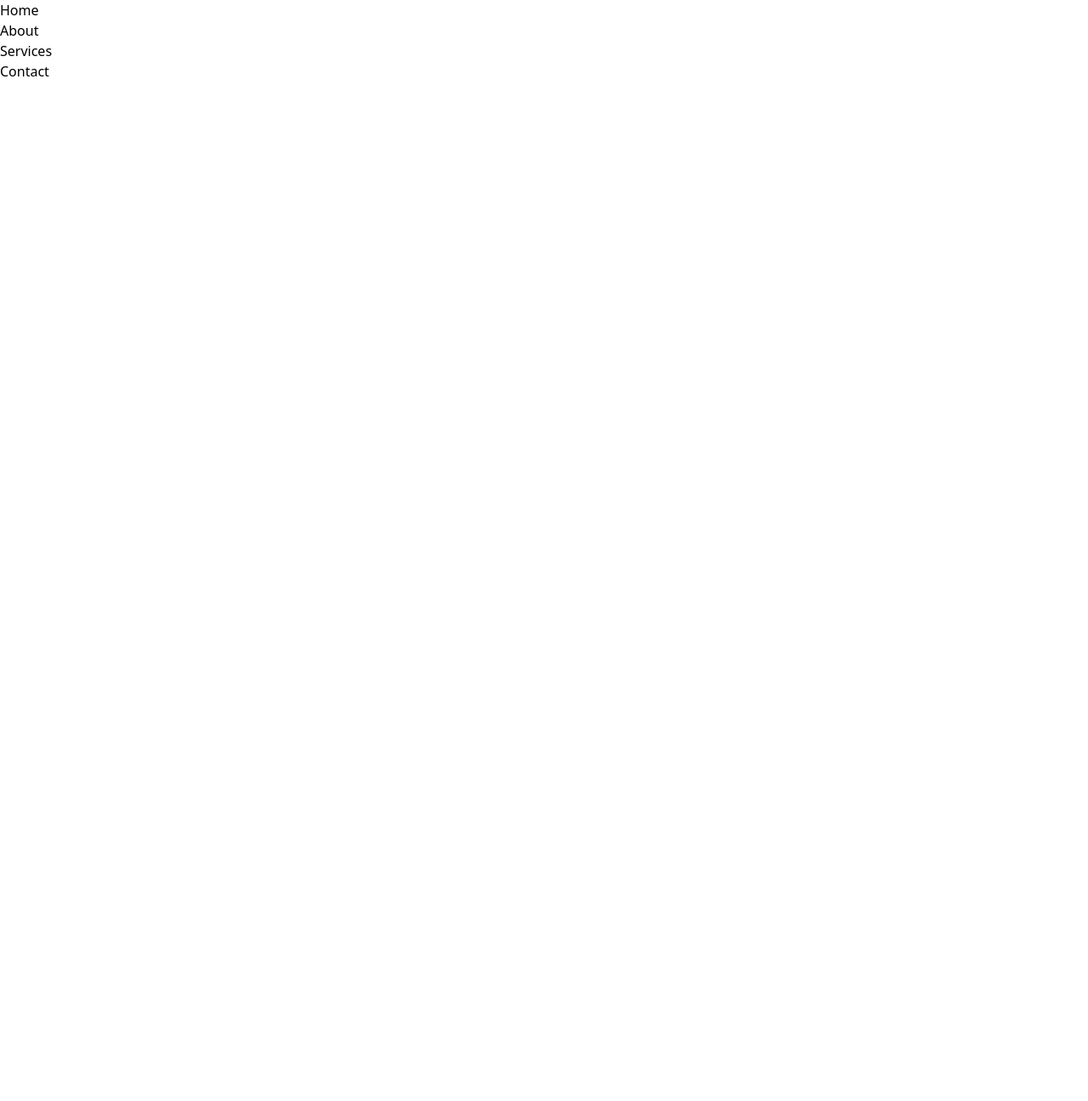
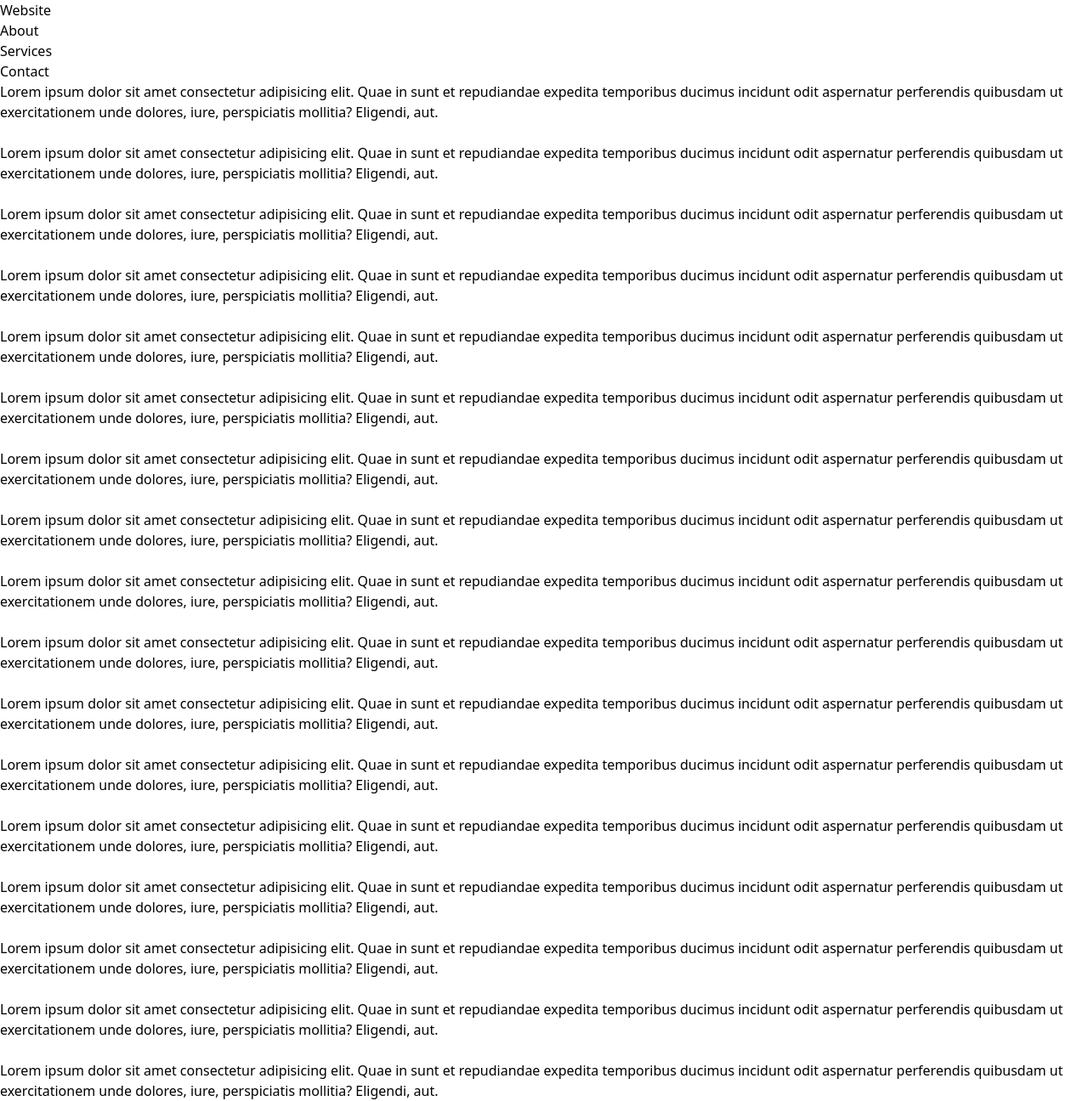
Before and after one commit to ShivankJain/Navbars, a React (Vite) app in the folder navbar1/: page /services in a window 1280 px wide. Shown: the whole page at 85% size. Before the commit the page ends 800 px from the top, so only its background shows below. Built offline with nearby package versions, Linux system fonts and the light colour scheme.

Commit message:
more progress

```diff
--- a/navbar1/src/App.jsx
+++ b/navbar1/src/App.jsx
@@ -1,6 +1,10 @@
 import React from 'react'
 import Navbar from './Components/Navbar'
-import { BrowserRouter,Route } from 'react-router-dom'
+import { BrowserRouter,Routes,Route } from 'react-router-dom'
+import About from './Components/Pages/About'
+import Contact from './Components/Pages/Contact'
+import Home from './Components/Pages/Home'
+import Services from './Components/Pages/Services'
 
 
 const App = () => {
@@ -8,6 +12,12 @@ const App = () => {
     <div>
       <BrowserRouter>
           <Navbar />
+          <Routes>
+             <Route path='/' element={<Home/>}></Route>
+             <Route path='/about' element={<About/>}></Route>
+             <Route path='/services' element={<Services/>}></Route>
+             <Route path='/contact' element={<Contact/>}></Route>
+          </Routes>
       </BrowserRouter>
     </div>
   )
--- a/navbar1/src/Components/Navbar.jsx
+++ b/navbar1/src/Components/Navbar.jsx
@@ -3,14 +3,14 @@ import {Link} from 'react-router-dom'
 
 const Navbar = () => {
   return (
-    <div className='flex'>
-         <Link to='/'>Home</Link>
+    <nav className='flex'>
+         <Link to='/' className=''>Website</Link>
          <ul className=''>
           <li><Link to='/about'>About</Link></li>
           <li><Link to='/services'>Services</Link></li>
           <li><Link to='/contact'>Contact</Link></li>
          </ul>
-    </div>
+    </nav>
   )
 }
 
--- a/navbar1/src/Components/Pages/Services.jsx
+++ b/navbar1/src/Components/Pages/Services.jsx
@@ -3,8 +3,80 @@ import React from 'react'
 const Services = () => {
   return (
     <div>
+    <div>
         Lorem ipsum dolor sit amet consectetur adipisicing elit. Quae in sunt et repudiandae expedita temporibus ducimus incidunt odit aspernatur perferendis quibusdam ut exercitationem unde dolores, iure, perspiciatis mollitia? Eligendi, aut.
     </div>
+    <br />
+    <div>
+        Lorem ipsum dolor sit amet consectetur adipisicing elit. Quae in sunt et repudiandae expedita temporibus ducimus incidunt odit aspernatur perferendis quibusdam ut exercitationem unde dolores, iure, perspiciatis mollitia? Eligendi, aut.
+    </div>
+    <br />
+    <div>
+        Lorem ipsum dolor sit amet consectetur adipisicing elit. Quae in sunt et repudiandae expedita temporibus ducimus incidunt odit aspernatur perferendis quibusdam ut exercitationem unde dolores, iure, perspiciatis mollitia? Eligendi, aut.
+    </div>
+    <br />
+    <div>
+        Lorem ipsum dolor sit amet consectetur adipisicing elit. Quae in sunt et repudiandae expedita temporibus ducimus incidunt odit aspernatur perferendis quibusdam ut exercitationem unde dolores, iure, perspiciatis mollitia? Eligendi, aut.
+    </div>
+    <br />
+    <div>
+        Lorem ipsum dolor sit amet consectetur adipisicing elit. Quae in sunt et repudiandae expedita temporibus ducimus incidunt odit aspernatur perferendis quibusdam ut exercitationem unde dolores, iure, perspiciatis mollitia? Eligendi, aut.
+    </div>
+    <br />
+    <div>
+        Lorem ipsum dolor sit amet consectetur adipisicing elit. Quae in sunt et repudiandae expedita temporibus ducimus incidunt odit aspernatur perferendis quibusdam ut exercitationem unde dolores, iure, perspiciatis mollitia? Eligendi, aut.
+    </div>
+    <br />
+    <div>
+        Lorem ipsum dolor sit amet consectetur adipisicing elit. Quae in sunt et repudiandae expedita temporibus ducimus incidunt odit aspernatur perferendis quibusdam ut exercitationem unde dolores, iure, perspiciatis mollitia? Eligendi, aut.
+    </div>
+    <br />
+    <div>
+        Lorem ipsum dolor sit amet consectetur adipisicing elit. Quae in sunt et repudiandae expedita temporibus ducimus incidunt odit aspernatur perferendis quibusdam ut exercitationem unde dolores, iure, perspiciatis mollitia? Eligendi, aut.
+    </div>
+    <br />
+    <div>
+        Lorem ipsum dolor sit amet consectetur adipisicing elit. Quae in sunt et repudiandae expedita temporibus ducimus incidunt odit aspernatur perferendis quibusdam ut exercitationem unde dolores, iure, perspiciatis mollitia? Eligendi, aut.
+    </div>
+    <br />
+    <div>
+        Lorem ipsum dolor sit amet consectetur adipisicing elit. Quae in sunt et repudiandae expedita temporibus ducimus incidunt odit aspernatur perferendis quibusdam ut exercitationem unde dolores, iure, perspiciatis mollitia? Eligendi, aut.
+    </div>
+
+    <br />
+    <div>
+        Lorem ipsum dolor sit amet consectetur adipisicing elit. Quae in sunt et repudiandae expedita temporibus ducimus incidunt odit aspernatur perferendis quibusdam ut exercitationem unde dolores, iure, perspiciatis mollitia? Eligendi, aut.
+    </div><br />
+    <div>
+        Lorem ipsum dolor sit amet consectetur adipisicing elit. Quae in sunt et repudiandae expedita temporibus ducimus incidunt odit aspernatur perferendis quibusdam ut exercitationem unde dolores, iure, perspiciatis mollitia? Eligendi, aut.
+    </div>
+
+    <br />
+    <div>
+        Lorem ipsum dolor sit amet consectetur adipisicing elit. Quae in sunt et repudiandae expedita temporibus ducimus incidunt odit aspernatur perferendis quibusdam ut exercitationem unde dolores, iure, perspiciatis mollitia? Eligendi, aut.
+    </div>
+
+    <br />
+    <div>
+        Lorem ipsum dolor sit amet consectetur adipisicing elit. Quae in sunt et repudiandae expedita temporibus ducimus incidunt odit aspernatur perferendis quibusdam ut exercitationem unde dolores, iure, perspiciatis mollitia? Eligendi, aut.
+    </div>
+
+    <br />
+    <div>
+        Lorem ipsum dolor sit amet consectetur adipisicing elit. Quae in sunt et repudiandae expedita temporibus ducimus incidunt odit aspernatur perferendis quibusdam ut exercitationem unde dolores, iure, perspiciatis mollitia? Eligendi, aut.
+    </div>
+
+    <br />
+    <div>
+        Lorem ipsum dolor sit amet consectetur adipisicing elit. Quae in sunt et repudiandae expedita temporibus ducimus incidunt odit aspernatur perferendis quibusdam ut exercitationem unde dolores, iure, perspiciatis mollitia? Eligendi, aut.
+    </div>
+
+    <br />
+    <div>
+        Lorem ipsum dolor sit amet consectetur adipisicing elit. Quae in sunt et repudiandae expedita temporibus ducimus incidunt odit aspernatur perferendis quibusdam ut exercitationem unde dolores, iure, perspiciatis mollitia? Eligendi, aut.
+    </div>
+    </div>
+
   )
 }
 
```
